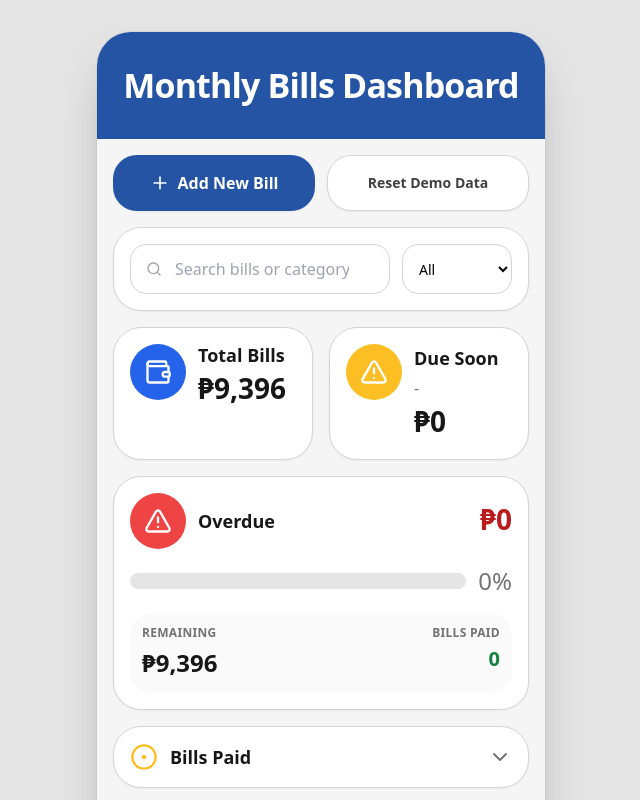
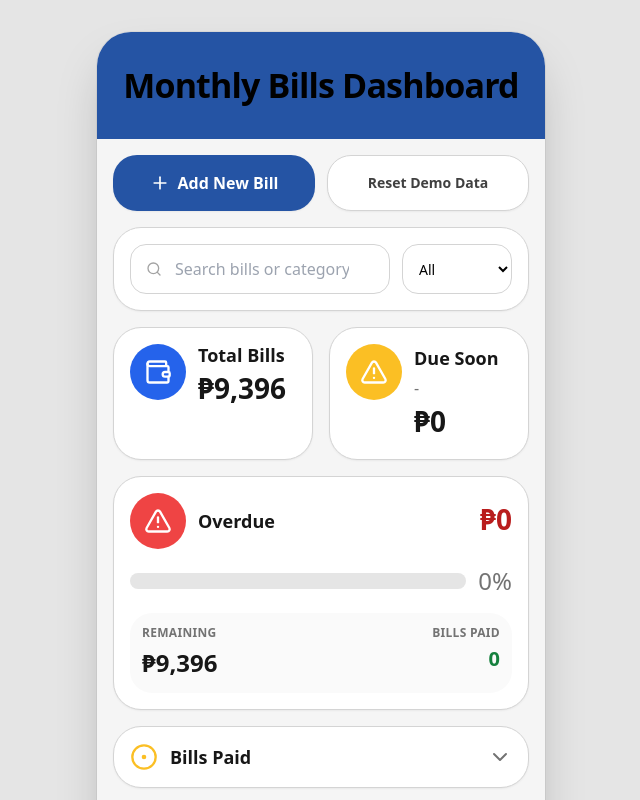
Before and after one commit to brehonioj-lgtm/Bills-App-V2-Beta, a React (Vite) app: page / in a window 1280 px wide. Shown: the top 800 px of the page, without its empty margins (319-959 px from the left). Built offline with nearby package versions, Linux system fonts and the light colour scheme.

Commit message:
Update App.jsx

```diff
--- a/App.jsx
+++ b/App.jsx
@@ -384,7 +384,7 @@ export default function App() {
   return (
     <div className="min-h-screen bg-neutral-200 p-4 md:p-8">
       <div className="mx-auto max-w-md overflow-hidden rounded-[34px] bg-neutral-100 shadow-2xl ring-1 ring-black/5">
-        <div className="bg-[#2554A4] px-6 py-7 text-center text-white">
+        <div className="bg-[#2554A4] px-6 py-7 text-center">
           <h1 className="text-[26px] md:text-[34px] font-bold tracking-tight">
   Monthly Bills Dashboard
 </h1>
```
